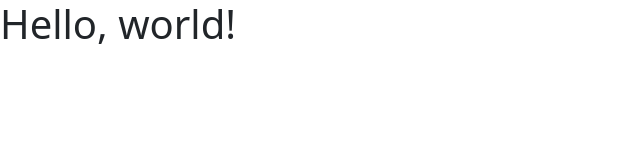
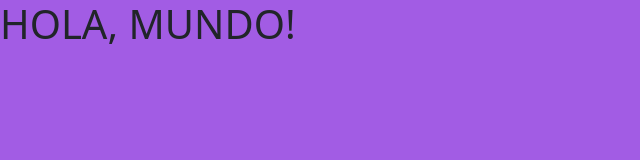
Before and after one commit to DamianFrontini12/repositorio-git-Frontini, a plain HTML site: page index.html in a window 1280 px wide. Shown: the whole page, without its empty margins (0-640 px from the left). Drawn offline with nearby package versions, Linux system fonts and the light colour scheme.

Commit message:
Se le dio un fondo al archivo index.html y se agrego estilos.css

```diff
--- /dev/null
+++ b/estilos.css
@@ -0,0 +1,3 @@
+body{
+    background-color: rgb(162, 92, 228);
+}
--- a/index.html
+++ b/index.html
@@ -7,11 +7,11 @@
 
     <!-- Bootstrap CSS -->
     <link href="https://cdn.jsdelivr.net/npm/bootstrap@5.0.2/dist/css/bootstrap.min.css" rel="stylesheet" integrity="sha384-EVSTQN3/azprG1Anm3QDgpJLIm9Nao0Yz1ztcQTwFspd3yD65VohhpuuCOmLASjC" crossorigin="anonymous">
-
+    <link rel="stylesheet" href="estilos.css">
     <title>Hello, world!</title>
   </head>
   <body>
-    <h1>Hello, world!</h1>
+    <h1>HOLA, MUNDO!</h1>
 
     <!-- Optional JavaScript; choose one of the two! -->
 
```
